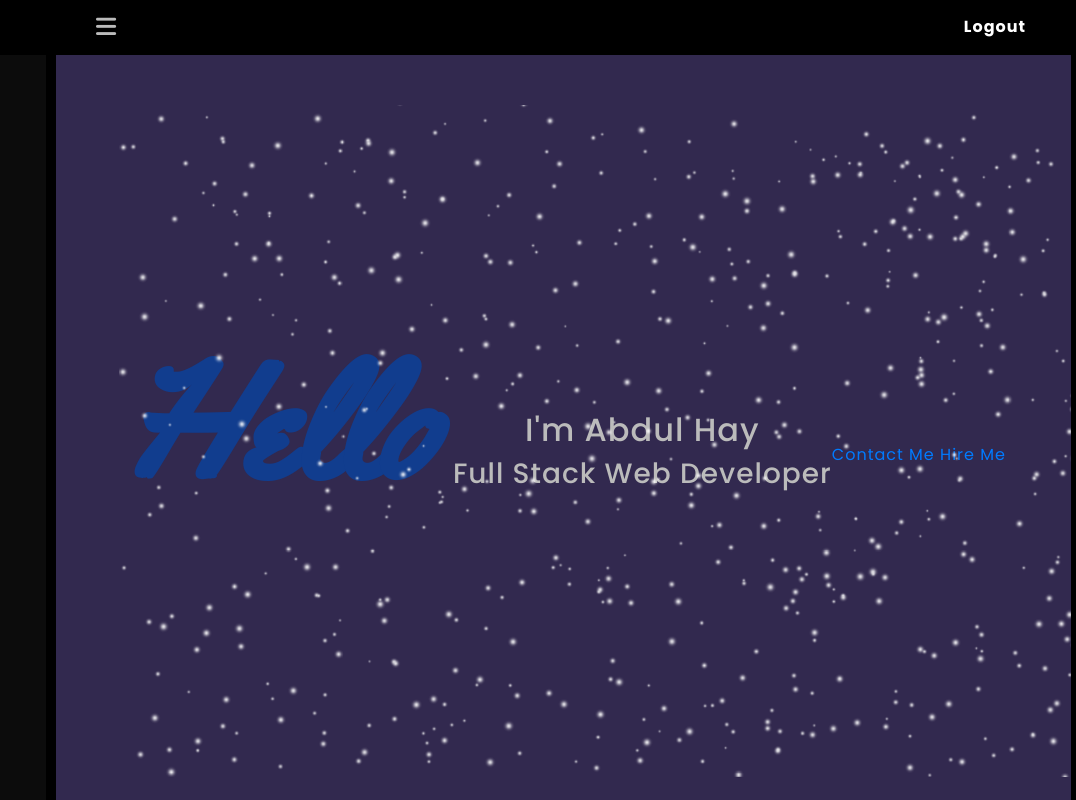
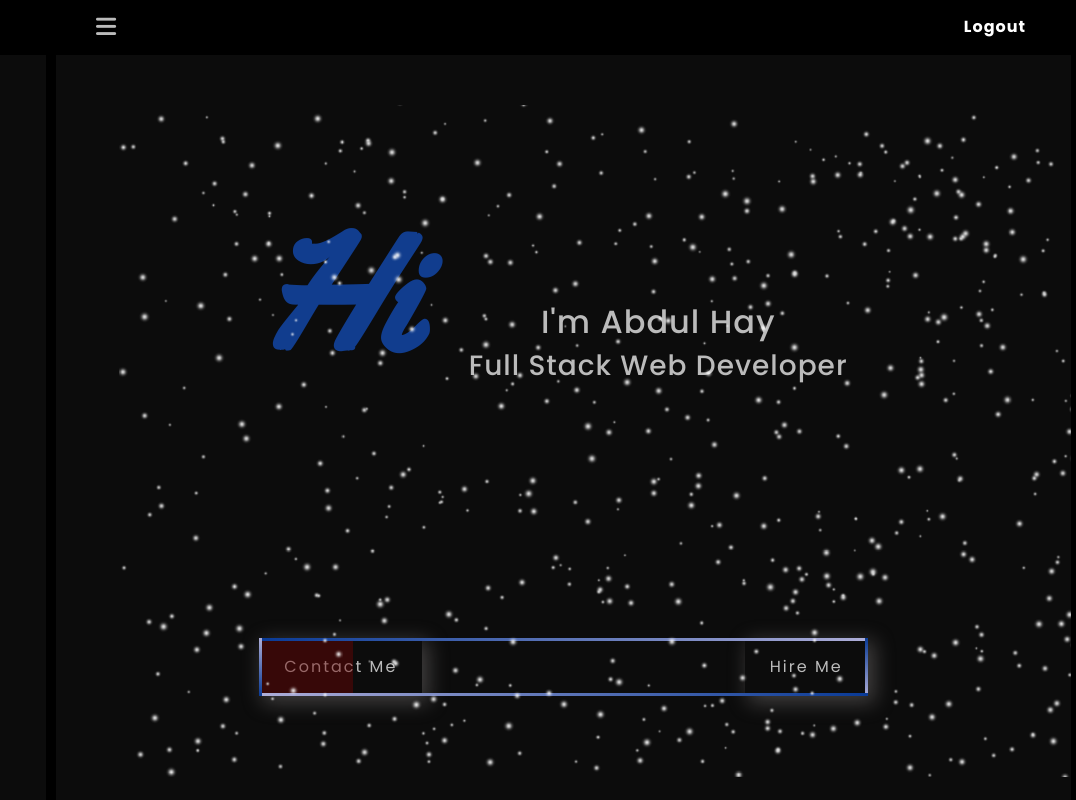
Before and after one commit to abdulhay103/Portfolio-with-Sidebar, a plain HTML site: page index.html in a window 1280 px wide. Shown: the top 800 px of the page, 204-1280 px from the left. Drawn offline with nearby package versions, Linux system fonts and the light colour scheme; a script that the page names is missing.

Commit message:
Banner Btn Effect

```diff
--- a/css/main.css
+++ b/css/main.css
@@ -21,6 +21,7 @@ body input {
 }
 
 header {
+  z-index: 1;
   position: fixed;
   background: rgba(0, 0, 0, 0.596);
   height: 55px;
@@ -164,14 +165,18 @@ header #header_btn:hover {
 }
 
 .contentBar #home .banner {
-  background-color: #493d74af;
+  background-color: #0c0c0c;
   min-height: 100vh;
   margin: 5px;
   position: relative;
   overflow: hidden;
-  display: flex;
+  display: grid;
   justify-content: center;
   align-items: center;
+}
+
+.contentBar #home .banner .text_banner {
+  padding-top: 80px;
 }
 
 .contentBar #home .banner .text_banner span {
@@ -179,13 +184,80 @@ header #header_btn:hover {
   font-family: "Yellowtail", cursive;
   font-size: 10rem;
   color: #113d8e;
-  /* -webkit-text-stroke: 1px #fff; */
   padding-right: 15px;
-  /* text-transform: uppercase; */
+  margin-right: 20px;
 }
+
+/* .contentBar #home .banner .text_banner span::after {
+  content: "|";
+  position: absolute;
+  height: 50px;
+  width: 10px;
+  background: #113d8e;
+} */
 .contentBar #home .banner .text_banner .intro {
   float: right;
   display: block;
+  padding: 20px;
+}
+
+.banner_btn {
+  width: 100%;
+  display: flex;
+  justify-content: space-between;
+  margin-top: -80px;
+  position: relative;
+}
+
+.banner_btn a {
+  text-decoration: none;
+  color: #bbbbbb;
+  letter-spacing: 2px;
+  padding: 15px 25px;
+  box-shadow: 5px 5px 20px 2px rgba(162, 158, 158, 0.35);
+}
+
+.banner_btn a::before {
+  content: "";
+  position: absolute;
+  top: 2px;
+  left: 2px;
+  bottom: 2px;
+  width: 15%;
+  background-color: rgba(109, 4, 4, 0.26);
+}
+
+.banner_btn a span:nth-child(1) {
+  position: absolute;
+  top: 0;
+  left: 0;
+  width: 100%;
+  height: 3px;
+  background: linear-gradient(to right, #093a96, #aeaed8);
+}
+.banner_btn a span:nth-child(2) {
+  position: absolute;
+  top: 0;
+  right: 0;
+  width: 3px;
+  height: 100%;
+  background: linear-gradient(to bottom, #093a96, #aeaed8);
+}
+.banner_btn a span:nth-child(3) {
+  position: absolute;
+  bottom: 0;
+  right: 0;
+  width: 100%;
+  height: 3px;
+  background: linear-gradient(to left, #093a96, #aeaed8);
+}
+.banner_btn a span:nth-child(4) {
+  position: absolute;
+  bottom: 0;
+  left: 0;
+  width: 3px;
+  height: 100%;
+  background: linear-gradient(to top, #093a96, #aeaed8);
 }
 
 .contentBar #home .star {
--- a/index.html
+++ b/index.html
@@ -99,15 +99,27 @@
       <section id="home" class="text-center">
         <div class="banner">
           <div class="text_banner">
-            <span>Hello</span>
+            <span>Hi</span>
             <div class="intro">
               <h2>I'm Abdul Hay</h2>
               <h3>Full Stack Web Developer</h3>
             </div>
           </div>
           <div class="banner_btn">
-            <a href="#">Contact Me</a>
-            <a href="#">Hire Me</a>
+            <a href="#" class="contact_me">
+              <span></span>
+              <span></span>
+              <span></span>
+              <span></span>
+              Contact Me</a
+            >
+            <a href="#" class="hire_me"
+              ><span></span>
+              <span></span>
+              <span></span>
+              <span></span>
+              Hire Me</a
+            >
           </div>
           <div class="star star1">
             <img src="images/star1.png" alt="star1" />
```
